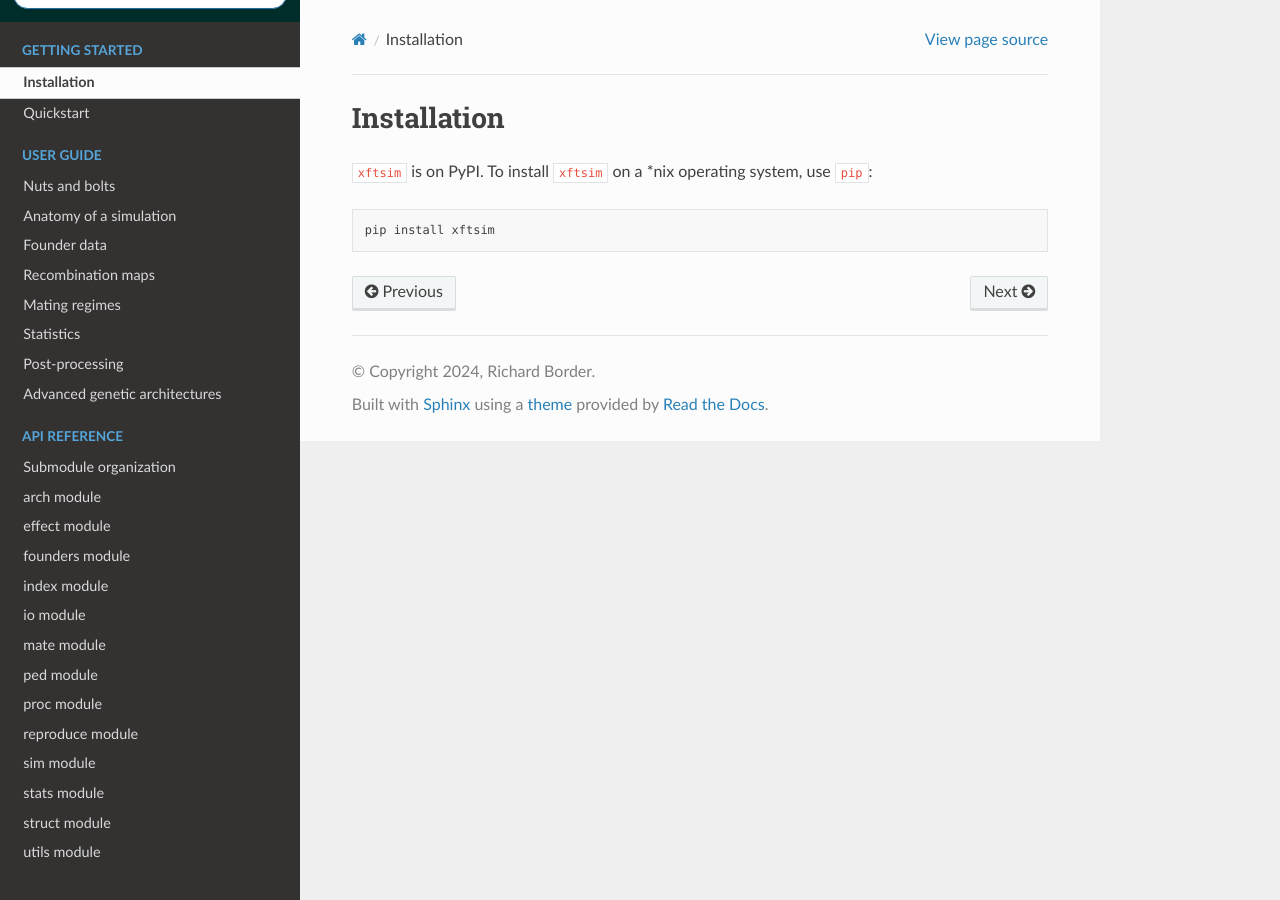
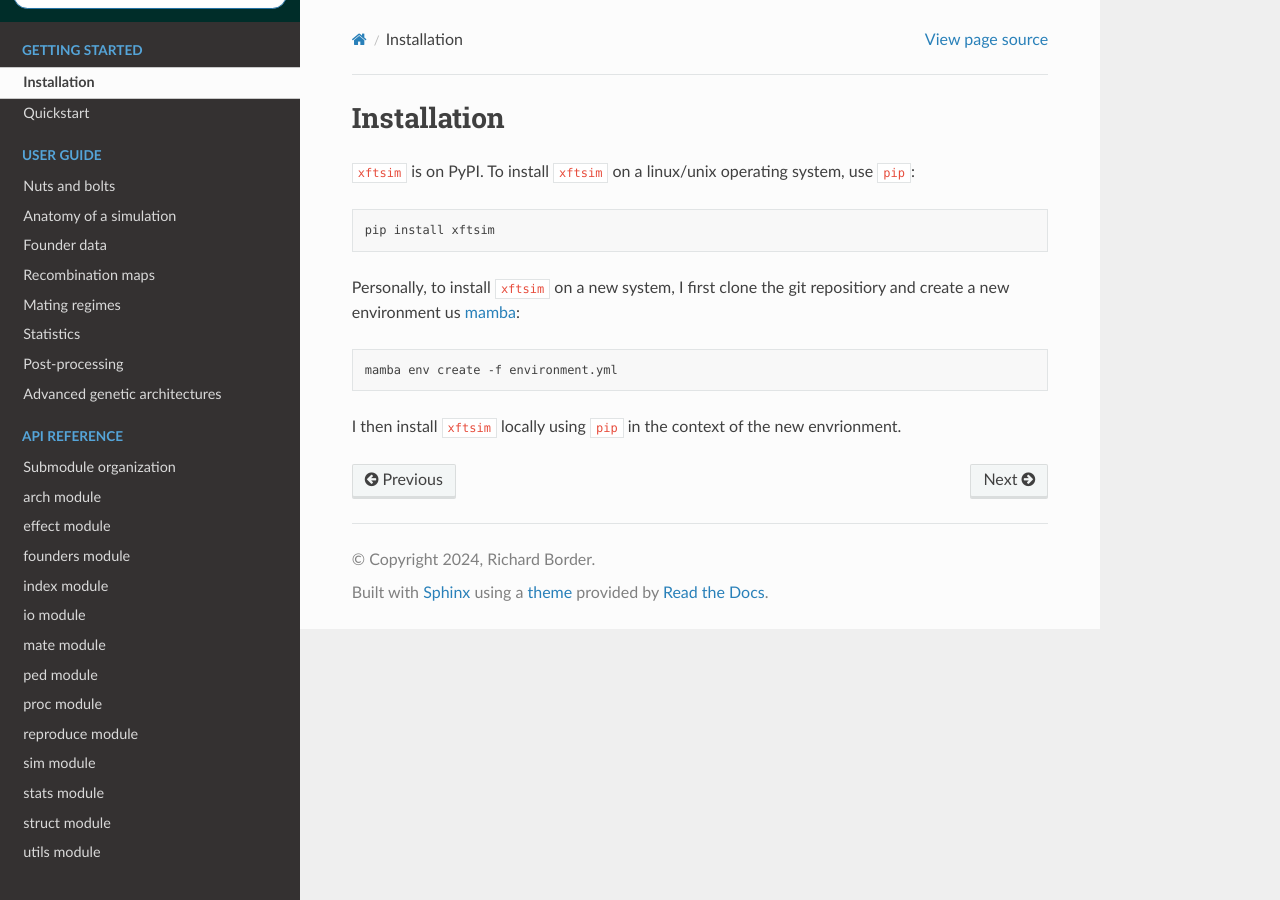
Before and after one commit to rborder/xftsim, a Sphinx documentation site: the page built from docs/gettingstarted/install.md, in a window 1280 px wide. Built offline with Sphinx 7.4.7 and the Read the Docs theme 3.1.0, drawn with Linux system fonts in a browser that asks for light colours; pages that are not in the unit, such as notebooks, are missing from menus.

Commit message:
added env yml conda env config

````diff
--- a/docs/gettingstarted/install.md
+++ b/docs/gettingstarted/install.md
@@ -1,9 +1,17 @@
 
 ## Installation
 
-`xftsim` is on PyPI. To install `xftsim` on a \*nix operating system, use `pip`:
+`xftsim` is on PyPI. To install `xftsim` on a linux/unix operating system, use `pip`:
 
 
 ```bash
 pip install xftsim
 ```
+
+Personally, to install `xftsim` on a new system, I first clone the git repositiory and create a new environment us [mamba](https://github.com/mamba-org/mamba):
+
+```bash
+mamba env create -f environment.yml
+```
+
+I then install `xftsim` locally using `pip` in the context of the new envrionment.
````
